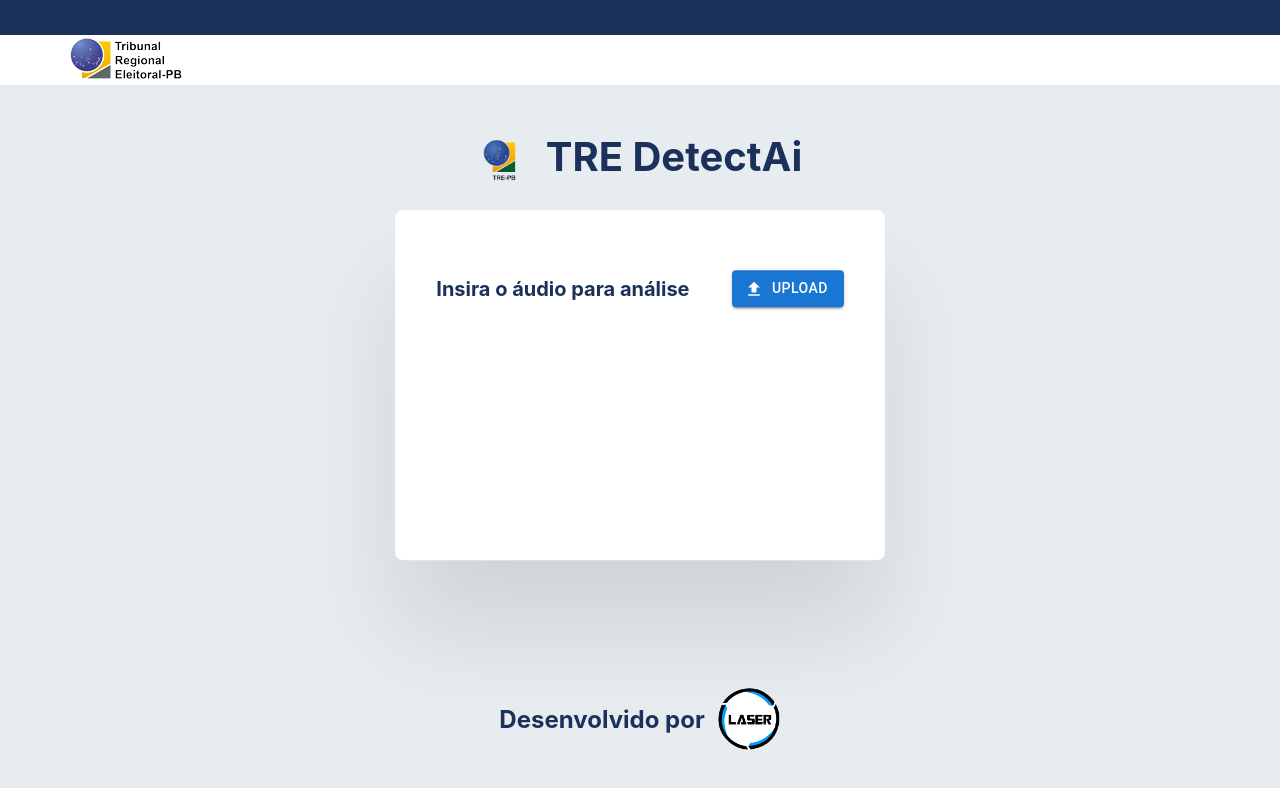
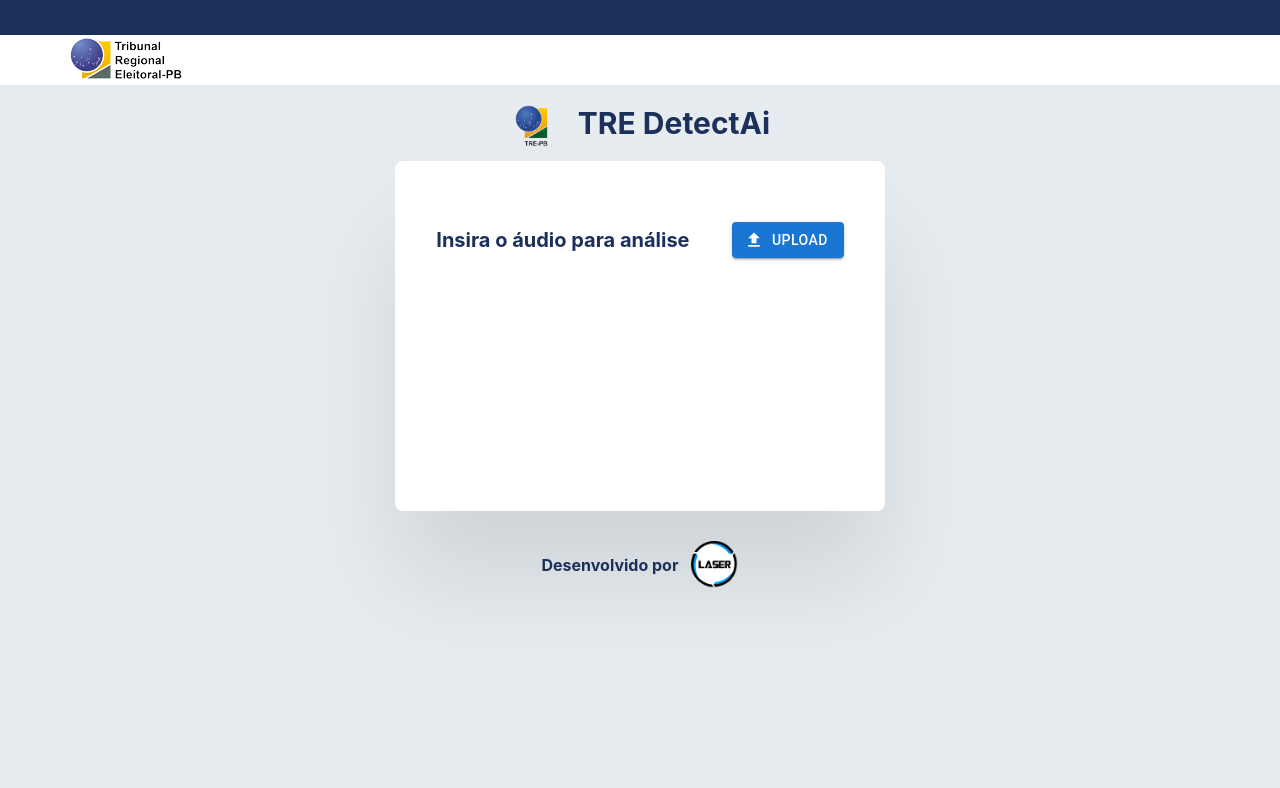
Before and after one commit to viniciusleitef/uiara, a React (Vite) app in the folder react/: page / in a window 1280 px wide. Shown: the top 788 px of the page. Built offline with nearby package versions, Linux system fonts and the light colour scheme.

Commit message:
post processo

```diff
--- a/react/package.json
+++ b/react/package.json
@@ -14,6 +14,7 @@
     "@emotion/styled": "^11.11.5",
     "@mui/icons-material": "^5.15.19",
     "@mui/material": "^5.15.19",
+    "axios": "^1.7.2",
     "react": "^18.2.0",
     "react-dom": "^18.2.0",
     "styled-components": "^6.1.11"
--- /dev/null
+++ b/react/src/app/services/index.ts
@@ -0,0 +1,5 @@
+import axios from "axios";
+
+export const api = axios.create({
+  baseURL: "http://150.165.167.12:8300/",
+});
--- /dev/null
+++ b/react/src/app/services/processos/index.ts
@@ -0,0 +1,20 @@
+import { api } from "..";
+import { ProcessoPayload } from "./types";
+
+class ProcessoService {
+  async postProcesso(formData: ProcessoPayload) {
+    try {
+      const response = await api.post("/processo", formData, {
+        headers: {
+          "Content-Type": "multipart/form-data",
+        },
+      });
+      return response;
+    } catch (error) {
+      throw error;
+    }
+  }
+}
+
+const processoService = new ProcessoService();
+export default processoService;
--- /dev/null
+++ b/react/src/app/services/processos/types.ts
@@ -0,0 +1,7 @@
+export interface ProcessoPayload {
+  file: File;
+  title: string;
+  num_process: string;
+  responsible: string;
+  date_of_creation: string;
+}
--- a/react/src/components/Modal/styles.ts
+++ b/react/src/components/Modal/styles.ts
@@ -2,13 +2,10 @@ import styled from "styled-components";
 import colors from "../../styles/colors";
 
 export const ModalContainer = styled.div`
-  position: fixed;
-  top: 55%;
-  left: 50%;
-  transform: translate(-50%, -50%);
   display: flex;
   flex-direction: column;
   align-items: center;
+  width: 100%;
 `;
 
 export const ModalContent = styled.div`
@@ -21,12 +18,13 @@ export const ModalContent = styled.div`
 `;
 
 export const Title = styled.h1`
-  font-size: 40px;
+  font-size: 30px;
   color: ${colors.primary};
   font-weight: 700;
   display: flex;
   align-items: center;
   gap: 24px;
+  margin: 12px 0;
 
   img {
     width: 44px;
@@ -36,16 +34,16 @@ export const Title = styled.h1`
 `;
 
 export const Developer = styled.p`
-  font-size: 24px;
+  font-size: 16px;
   color: ${colors.primary};
   font-weight: 700;
   display: flex;
   align-items: center;
   gap: 12px;
-  margin-top: 128px;
+  margin-top: 30px;
 
   img {
-    width: 64px;
-    height: 64px;
+    width: 48px;
+    height: 48px;
   }
 `;
--- a/react/src/pages/Upload/index.tsx
+++ b/react/src/pages/Upload/index.tsx
@@ -5,6 +5,8 @@ import Button from "@mui/material/Button";
 import LinearProgress from "@mui/material/LinearProgress";
 import Box from "@mui/material/Box";
 import Typography from "@mui/material/Typography";
+import { ProcessoPayload } from "../../app/services/processos/types";
+import processoService from "../../app/services/processos";
 
 export const Upload = () => {
   const [progress, setProgress] = useState(0);
@@ -31,8 +33,26 @@ export const Upload = () => {
       } else {
         clearInterval(interval);
         setProgress(100);
+        uploadFile(file);
       }
-    }, 50);
+    }, 10);
+  };
+
+  const uploadFile = async (file: File) => {
+    try {
+      const formData: ProcessoPayload = {
+        file,
+        title: "teste",
+        num_process: "1",
+        responsible: "1",
+        date_of_creation: "1",
+      };
+
+      const response = await processoService.postProcesso(formData);
+      console.log(response.data);
+    } catch (error) {
+      console.error("Error uploading file:", error);
+    }
   };
 
   return (
```
Also changed, not shown: 1 other file (tests, documents, lock files or other folders).
